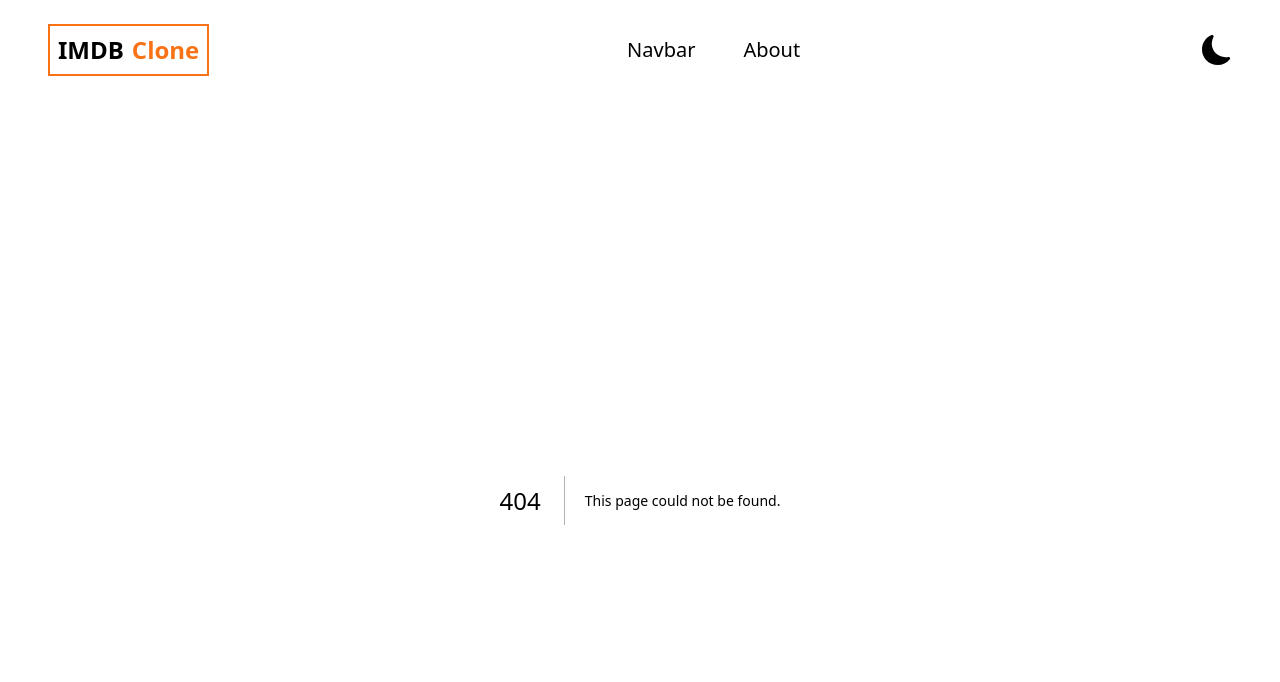
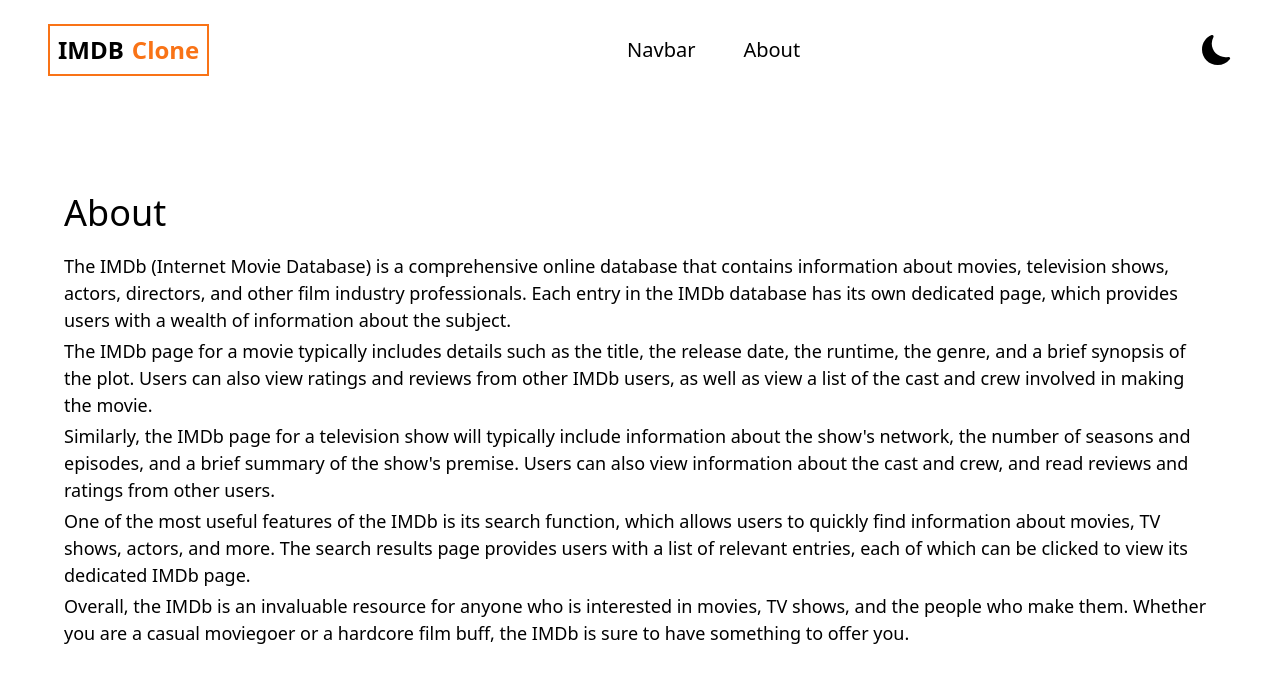
Before and after one commit to MukeshOdhano/imdb, a Next.js app: page /about in a window 1280 px wide. Before the commit this address had no page. Shown: the top 682 px of the page. Built offline with nearby package versions, Linux system fonts and the light colour scheme.

Commit message:
About Page

```diff
--- /dev/null
+++ b/src/app/about/page.js
@@ -0,0 +1,32 @@
+import React from "react";
+
+export default function About(){
+   return(
+      <>
+         <div className="max-w-6xl min-h-[80vh] mx-auto space-y-5 flex flex-col justify-center ">
+            <h1 className="text-4xl">About</h1>
+            <div className="text-[18px] space-y-1">
+               <p>
+                  The IMDb (Internet Movie Database) is a comprehensive online database that contains information about movies, television shows, actors, directors, and other film industry professionals. Each entry in the IMDb database has its own dedicated page, which provides users with a wealth of information about the subject.
+               </p>
+
+               <p>
+                  The IMDb page for a movie typically includes details such as the title, the release date, the runtime, the genre, and a brief synopsis of the plot. Users can also view ratings and reviews from other IMDb users, as well as view a list of the cast and crew involved in making the movie.
+               </p>
+
+               <p>
+                  Similarly, the IMDb page for a television show will typically include information about the show&apos;s network, the number of seasons and episodes, and a brief summary of the show&apos;s premise. Users can also view information about the cast and crew, and read reviews and ratings from other users.
+               </p>
+
+               <p>
+                  One of the most useful features of the IMDb is its search function, which allows users to quickly find information about movies, TV shows, actors, and more. The search results page provides users with a list of relevant entries, each of which can be clicked to view its dedicated IMDb page.
+               </p>
+
+               <p>
+                  Overall, the IMDb is an invaluable resource for anyone who is interested in movies, TV shows, and the people who make them. Whether you are a casual moviegoer or a hardcore film buff, the IMDb is sure to have something to offer you.
+               </p>
+            </div>
+         </div>
+      </>
+   )
+}
```
